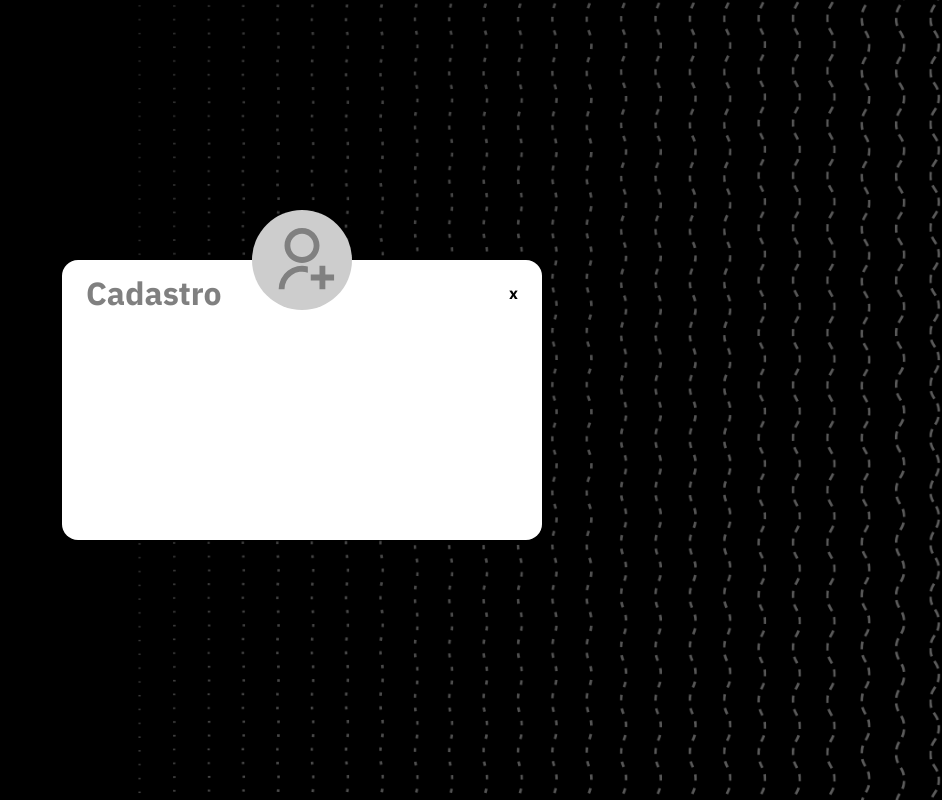
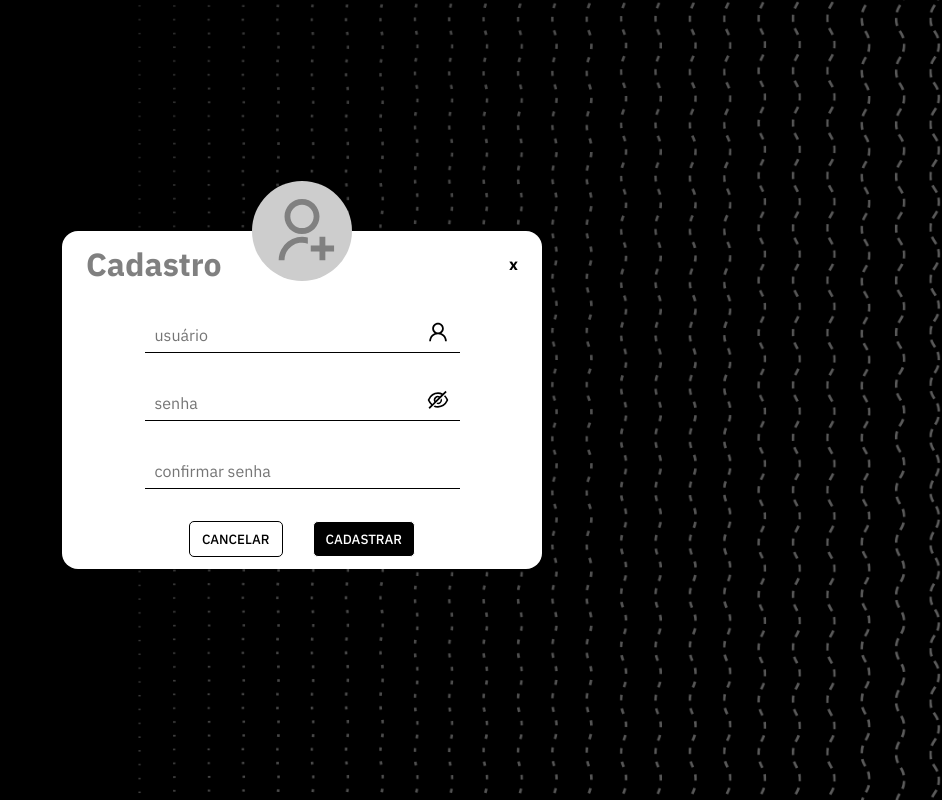
Before and after one commit to lucascortesc/teste_NG_Cash, a React (Vite) app in the folder Front/: page /register in a window 1280 px wide. Shown: the whole page, without its empty margins (338-1280 px from the left). Built offline with nearby package versions, Linux system fonts and the light colour scheme.

Commit message:
feat: button/input components && login/register page

```diff
--- a/Front/package.json
+++ b/Front/package.json
@@ -9,6 +9,7 @@
     "preview": "vite preview"
   },
   "dependencies": {
+    "@hookform/resolvers": "^2.9.10",
     "axios": "^1.1.3",
     "framer-motion": "^7.6.7",
     "prop-types": "^15.8.1",
--- /dev/null
+++ b/Front/src/Components/Button/index.tsx
@@ -0,0 +1,15 @@
+import { IChildren } from "../../interface";
+import { StyledButton } from "./styles";
+
+interface Props extends IChildren {
+  desing: string;
+  onClick?: React.MouseEventHandler<HTMLButtonElement>;
+}
+
+export const Button: React.FC<Props> = ({ children, desing, onClick }) => {
+  return (
+    <StyledButton desing={desing} onClick={onClick}>
+      {children}
+    </StyledButton>
+  );
+};
--- /dev/null
+++ b/Front/src/Components/Button/styles.ts
@@ -0,0 +1,20 @@
+import styled from "styled-components";
+
+interface Props {
+  desing: string;
+}
+
+export const StyledButton = styled.button<Props>`
+  background-color: ${({ desing }) =>
+    desing === "confirm" ? "black" : "white"};
+  border: 1px solid;
+  border-color: ${({ desing }) => (desing === "confirm" ? "white" : "black")};
+  padding: 8px 12px;
+  border-radius: 5px;
+  color: ${({ desing }) => (desing === "confirm" ? "white" : "black")};
+  font-weight: 500;
+
+  &:hover {
+    filter: opacity(0.5);
+  }
+`;
--- /dev/null
+++ b/Front/src/Components/Input/index.tsx
@@ -0,0 +1,48 @@
+import {
+  FieldError,
+  FieldErrorsImpl,
+  Merge,
+  UseFormRegisterReturn,
+} from "react-hook-form";
+import { Container, InputContainer } from "./styles";
+import { useState } from "react";
+
+interface Props {
+  placeholder: string;
+  icon?: JSX.Element;
+  register?: UseFormRegisterReturn;
+  error?: FieldError | Merge<FieldError, FieldErrorsImpl<any>> | undefined;
+  errorMessage?: string;
+  type?: string;
+  onClick?: React.MouseEventHandler<HTMLDivElement>;
+}
+
+export const Input: React.FC<Props> = ({
+  placeholder,
+  icon,
+  register,
+  error,
+  type,
+  onClick,
+  errorMessage,
+}) => {
+  const [value, setValue] = useState<string>("");
+
+  return (
+    <Container>
+      {error && <span>{errorMessage}</span>}
+      <InputContainer type={placeholder} className={error && "error"}>
+        <input
+          placeholder={placeholder}
+          {...register}
+          value={value}
+          onChange={(e) => setValue(e.target.value)}
+          type={type}
+        />
+        <div className="input__icon" onClick={onClick}>
+          {icon && icon}
+        </div>
+      </InputContainer>
+    </Container>
+  );
+};
--- /dev/null
+++ b/Front/src/Components/Input/styles.ts
@@ -0,0 +1,55 @@
+import styled from "styled-components";
+
+interface Props {
+  type?: string;
+}
+
+export const InputContainer = styled.div<Props>`
+  width: 100%;
+  max-width: 315px;
+  height: 36px;
+
+  display: flex;
+  justify-content: space-between;
+  align-items: center;
+  padding: 0 10px;
+
+  border-bottom: 1px solid black;
+
+  &:focus-within {
+    border-color: #cdcdcd;
+  }
+
+  .input__icon {
+    font-size: 24px;
+
+    :hover {
+      cursor: ${({ type }) => (type === "senha" ? "pointer" : "initial")};
+    }
+  }
+
+  input {
+    width: 85%;
+    border: none;
+
+    font-size: 16px;
+  }
+`;
+
+export const Container = styled.div`
+  width: 100%;
+  max-width: 315px;
+  display: flex;
+  flex-direction: column;
+  justify-content: center;
+  text-align: center;
+
+  span {
+    font-size: 14px;
+    color: red;
+  }
+
+  .error {
+    border-color: red;
+  }
+`;
--- a/Front/src/Components/LoginRegisterModal/index.tsx
+++ b/Front/src/Components/LoginRegisterModal/index.tsx
@@ -4,13 +4,42 @@ import { motion } from "framer-motion";
 import { useNavigate } from "react-router-dom";
 import { FiLogIn } from "react-icons/fi";
 import { RiUserAddLine } from "react-icons/ri";
+import { yupResolver } from "@hookform/resolvers/yup";
+import { userRequestSchama } from "../../validation";
+import { Input } from "../Input";
+import { useState } from "react";
+import { Button } from "../Button";
+import {
+  AiOutlineUser,
+  AiOutlineEye,
+  AiOutlineEyeInvisible,
+} from "react-icons/ai";
+import { useForm } from "react-hook-form";
 
 interface Props extends IChildren {
   title: string;
 }
 
+interface schemaProps {
+  username: string;
+  password: number;
+  confirmPassword?: number;
+}
+
 export const LoginRegisterModal: React.FC<Props> = ({ title, children }) => {
   const navigate = useNavigate();
+  const [visiblePassword, setVisiblePassword] = useState<boolean>(false);
+
+  const {
+    register,
+    handleSubmit,
+    formState: { errors },
+  } = useForm<schemaProps>({
+    resolver: yupResolver(userRequestSchama),
+    mode: "onChange",
+    context: { title: title },
+  });
+
   return (
     <Background>
       <motion.div
@@ -24,9 +53,50 @@ export const LoginRegisterModal: React.FC<Props> = ({ title, children }) => {
         </div>
         <div className="userModal__header">
           <h1>{title}</h1>
-
           <p onClick={() => navigate("/")}>x</p>
         </div>
+        <form
+          className="userModal__body"
+          onSubmit={handleSubmit((data) => console.log(data))}
+        >
+          <Input
+            placeholder="usuário"
+            icon={<AiOutlineUser />}
+            register={register("username")}
+            error={errors.username}
+            errorMessage={errors.username?.message}
+          />
+          <Input
+            placeholder="senha"
+            type={visiblePassword ? "" : "password"}
+            icon={
+              visiblePassword ? <AiOutlineEye /> : <AiOutlineEyeInvisible />
+            }
+            onClick={() => setVisiblePassword(!visiblePassword)}
+            register={register("password")}
+            error={errors.password}
+            errorMessage={errors.password?.message}
+          />
+          {title === "Cadastro" ? (
+            <Input
+              placeholder="confirmar senha"
+              type={visiblePassword ? "" : "password"}
+              register={register("confirmPassword")}
+              error={errors.confirmPassword}
+              errorMessage={errors.confirmPassword?.message}
+            />
+          ) : (
+            <></>
+          )}
+          <div className="userModal__buttons">
+            <Button onClick={() => navigate("/")} desing="cancel">
+              CANCELAR
+            </Button>
+            <Button desing="confirm">
+              {title === "Login" ? "ENTRAR" : "CADASTRAR"}
+            </Button>
+          </div>
+        </form>
         {children}
       </motion.div>
     </Background>
--- a/Front/src/Components/LoginRegisterModal/styles.ts
+++ b/Front/src/Components/LoginRegisterModal/styles.ts
@@ -22,15 +22,13 @@ export const Background = styled.div`
   .userModal {
     width: 95%;
     max-width: 480px;
-    height: 95%;
-    max-height: 280px;
+    height: auto;
     background-color: white;
 
     padding: 12px 24px;
 
     border-radius: 16px;
-
-    overflow: auto;
+  }
 
   .userModal__header {
     width: 100%;
@@ -58,14 +56,34 @@ export const Background = styled.div`
     margin-top: -62px;
     z-index: 10;
 
-      display: flex;
-      justify-content: center;
-      align-items: center;
+    display: none;
 
     svg {
       width: 70%;
       height: 70%;
     }
   }
+
+  .userModal__body {
+    display: flex;
+    flex-direction: column;
+    justify-content: center;
+    align-items: center;
+    gap: 32px;
+    margin-top: 32px;
+  }
+
+  .userModal__buttons {
+    display: flex;
+    flex-wrap: wrap;
+    gap: 30px;
+  }
+
+  @media screen and (min-width: 420px) {
+    .userModal__header-icon {
+      display: flex;
+      justify-content: center;
+      align-items: center;
+    }
   }
 `;
--- /dev/null
+++ b/Front/src/validation/index.ts
@@ -0,0 +1,27 @@
+import * as yup from "yup";
+
+export const userRequestSchama = yup.object().shape({
+  username: yup
+    .string()
+    .required("Usuário obrigatório")
+    .min(3, "Seu username deve conter no mínimo 3 caracteres")
+    .max(128, "Seu username deve conter no máximo 128 caracteres"),
+  password: yup
+    .string()
+    .required("Senha obrigatória")
+    .min(8, "Sua senha deve conter pelo menos 8 caracteres")
+    .max(16, "Sua senha deve conter no máximo 16 caracteres")
+    .matches(/[a-z]/, "Sua senha deve conter pelo menos uma letra minúcula")
+    .matches(/[A-Z]/, "Sua senha deve conter pelo menos uma letra maiúscula")
+    .matches(/[0-9]/, "Sua senha deve conter pelo menos um número")
+    .matches(/^(?!.*\s).{0,}$/, "Sua senha não pode conter espaços"),
+  confirmPassword: yup.string().when("$title", (title) => {
+    if (title === "Cadastro") {
+      return yup
+        .string()
+        .required("Confimação obrigatória")
+        .oneOf([yup.ref("password"), null], "Senhas diferentes");
+    }
+    return yup.string();
+  }),
+});
```
Also changed, not shown: 1 other file (tests, documents, lock files or other folders). Lines whose indentation alone changed are shown as unchanged.
